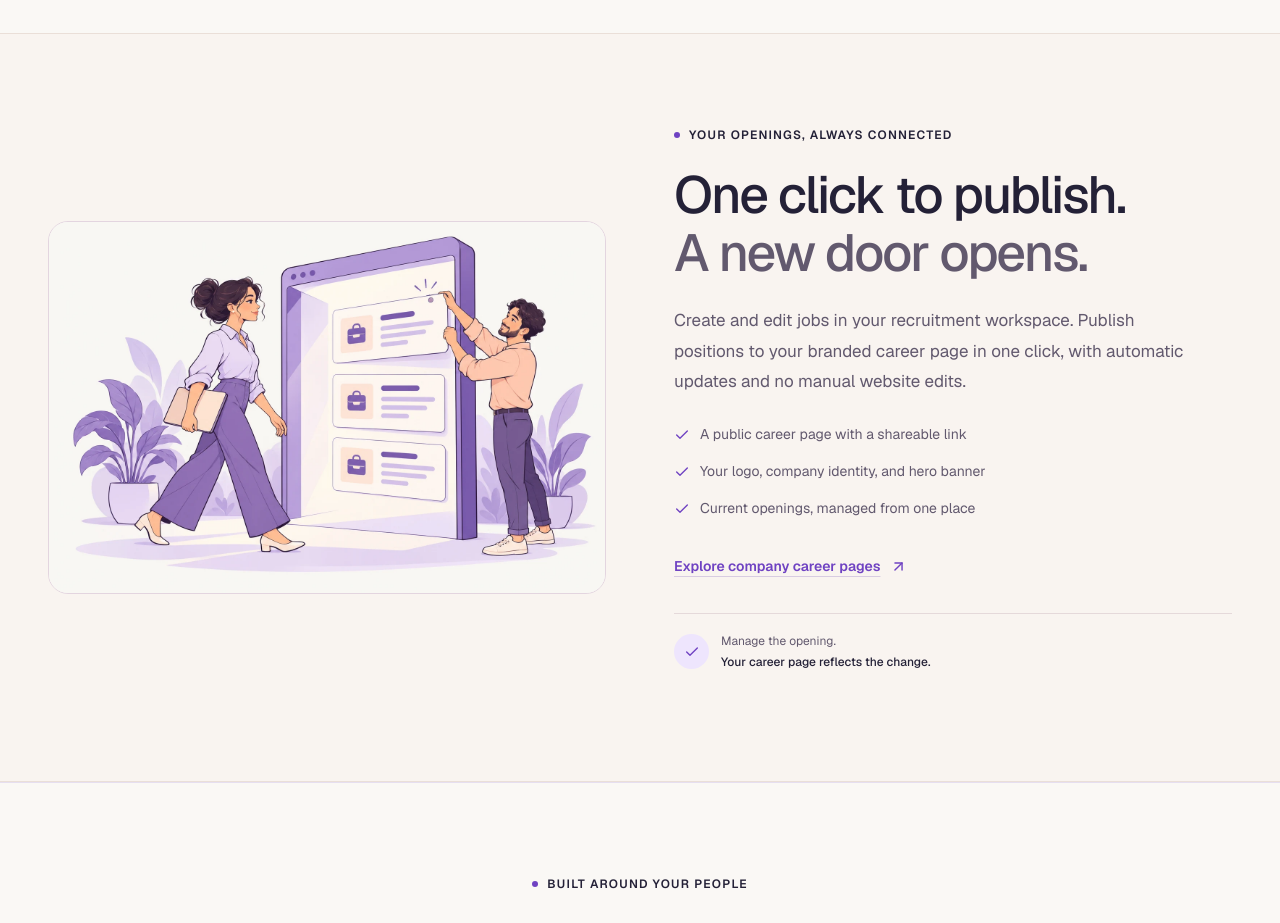
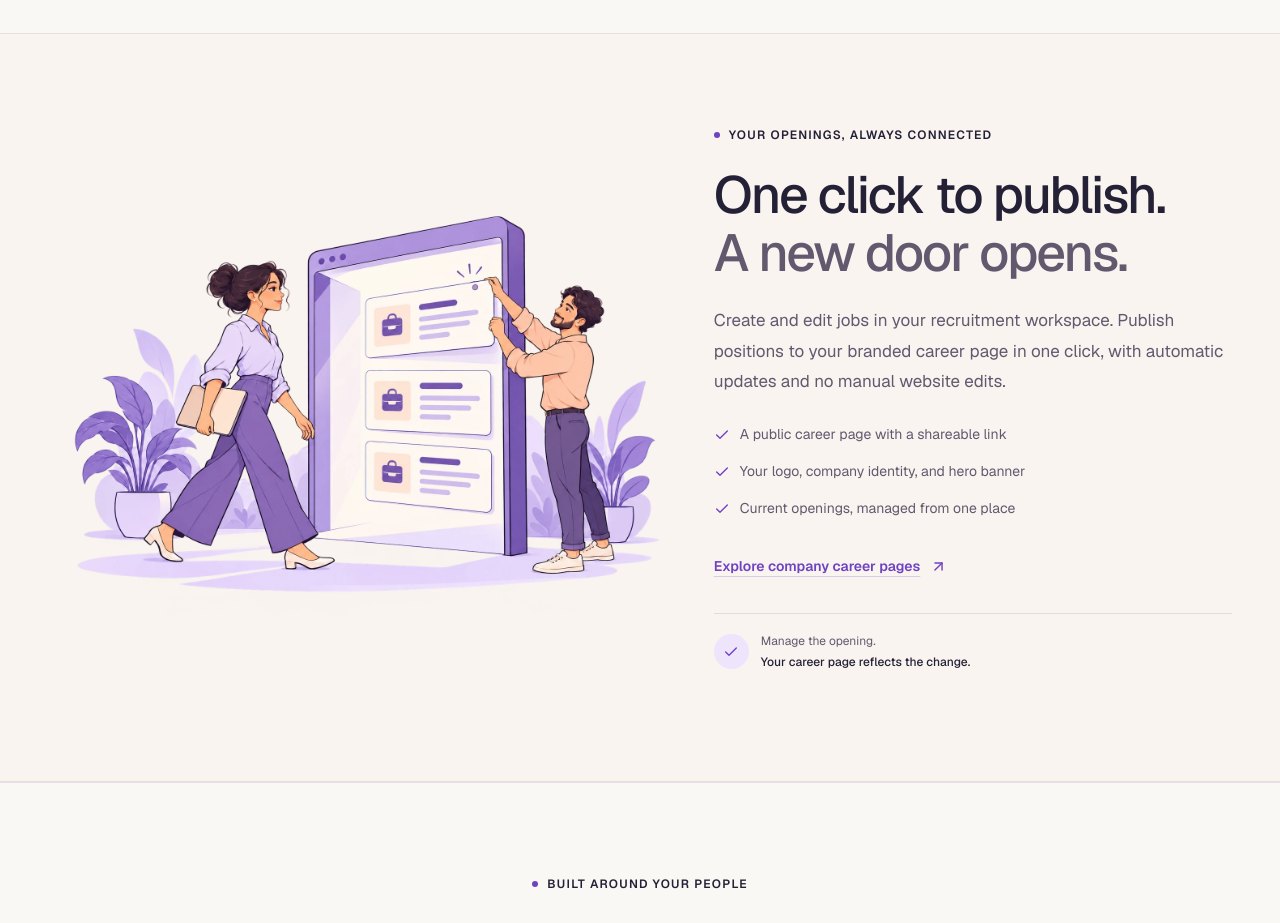
Before and after one commit to hitten04/wellgenz, a Next.js app: page / in a window 1280 px wide. Shown: the part 7140-8063 px from the top of the page. Built offline with nearby package versions, Linux system fonts and the light colour scheme.

Commit message:
Enlarge career illustration with transparent background

```diff
--- a/src/app/home-refresh.css
+++ b/src/app/home-refresh.css
@@ -532,3 +532,10 @@
 @media(max-width:1100px){.home-email-example .mail-studio{padding:20px}.home-email-example .mail-studio .email-preview{padding:20px}.mail-studio-heading h3{font-size:18px}}
 @media(max-width:759px){.home-email-example .mail-studio{padding:22px}.mail-studio-heading h3{font-size:21px}.home-email-example .mail-studio .email-preview{padding:24px}}
 @media(max-width:419px){.home-email-example .mail-studio{padding:16px;border-radius:20px}.mail-studio-heading{gap:10px}.mail-studio-heading h3{font-size:18px}.mail-studio-eyebrow{font-size:8px;letter-spacing:1px}.home-email-example .mail-studio .automation-tabs button{padding:10px;font-size:12px;gap:7px}.home-email-example .mail-studio .email-preview{padding:18px}.mail-studio .email-preview-top{flex-wrap:wrap}.mail-studio .example-badge{font-size:7px}.mail-studio .mail-message-copy h3{font-size:22px}.mail-message-copy p{font-size:14px}}
+
+/* Let the transparent career illustration sit directly on the section canvas. */
+.home-careers .home-story-grid{grid-template-columns:minmax(0,1.2fr) minmax(0,1fr);gap:44px}
+.home-careers .home-career-art{border:0;border-radius:0;background:transparent;overflow:visible}
+.home-careers .home-career-art>img{width:100%;height:auto;max-height:none;object-fit:contain}
+@media(max-width:1100px){.home-careers .home-story-grid{gap:30px}}
+@media(max-width:759px){.home-careers .home-story-grid{grid-template-columns:minmax(0,1fr);gap:26px}}
--- a/src/components/connected-workflow.tsx
+++ b/src/components/connected-workflow.tsx
@@ -18,7 +18,7 @@ export function ConnectedWorkflow() {
     </div></section>
 
     <section id="career-portals" className="section career-section section-anchor home-careers"><div className="container home-story-grid">
-      <Reveal className="home-art home-career-art"><Image src="/images/hiring-careers.webp" alt="A candidate discovering welcoming opportunities on a company career page" width={1536} height={1024} sizes="(max-width: 759px) 90vw, 45vw"/></Reveal>
+      <Reveal className="home-art home-career-art"><Image src="/images/hiring-careers-cutout.webp" alt="A candidate discovering welcoming opportunities on a company career page" width={1536} height={1024} sizes="(max-width: 759px) 90vw, (max-width: 1300px) 50vw, 632px"/></Reveal>
       <Reveal><SectionHeading eyebrow="Your openings, always connected" title={<>One click to publish.<br/><span>A new door opens.</span></>}>Create and edit jobs in your recruitment workspace. Publish positions to your branded career page in one click, with automatic updates and no manual website edits.</SectionHeading><ul className="home-checks"><li><Check size={16} aria-hidden="true"/>A public career page with a shareable link</li><li><Check size={16} aria-hidden="true"/>Your logo, company identity, and hero banner</li><li><Check size={16} aria-hidden="true"/>Current openings, managed from one place</li></ul><Link href="/features/career-pages" className="home-section-link">Explore company career pages<ArrowUpRight size={17} aria-hidden="true"/></Link><div className="home-publish-note"><span><Check size={16} aria-hidden="true"/></span><p>Manage the opening.<br/><strong>Your career page reflects the change.</strong></p></div></Reveal>
     </div></section>
   </>;
```
Also changed, not shown: public/images/hiring-careers-cutout.webp (added).
